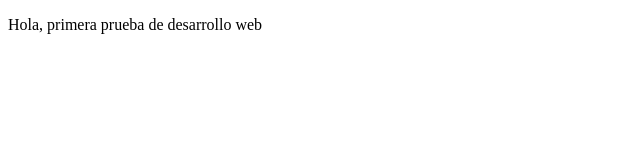
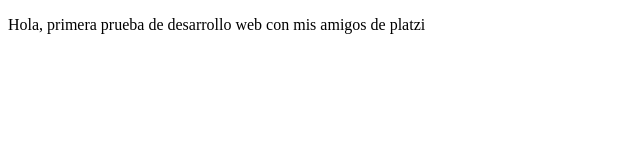
Before and after one commit to ricardoch16/platziPrework, a plain HTML site: page index.html in a window 1280 px wide. Shown: the whole page, without its empty margins (0-640 px from the left). Drawn offline with Linux system fonts and the light colour scheme.

Commit message:
agregamos relacion con platzi

```diff
--- a/index.html
+++ b/index.html
@@ -8,7 +8,7 @@
 </head>
 <body>
     <p>
-        Hola, primera prueba de desarrollo web
+        Hola, primera prueba de desarrollo web con mis amigos de platzi
     </p>
 </body>
 </html>
```
